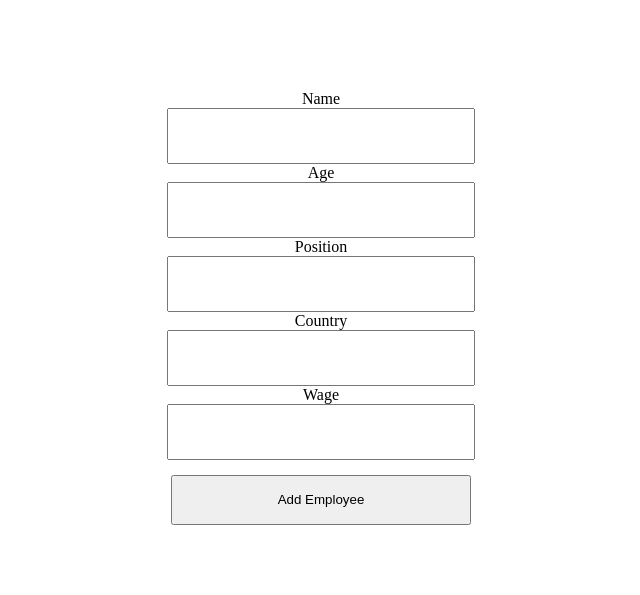
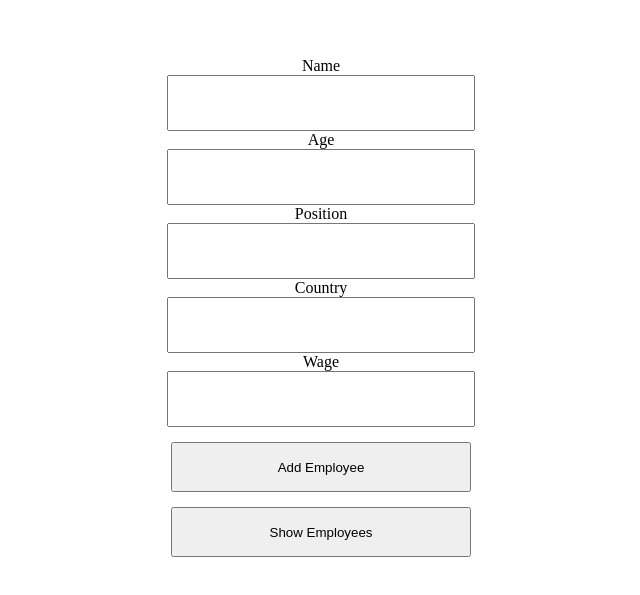
Before and after one commit to Santamaria-Alex/React-Crud-Practice, a React (Create React App) app in the folder client/: page / in a window 1280 px wide. Shown: the part 101-696 px from the top of the page, without its empty margins (327-967 px from the left). Built offline with nearby package versions, Linux system fonts and the light colour scheme.

Commit message:
able to make get requests

```diff
--- a/client/src/App.js
+++ b/client/src/App.js
@@ -8,6 +8,7 @@ function App() {
   const [country, setCountry] = useState("");
   const [position, setPosition] = useState("");
   const [wage, setWage] = useState(0);
+  const [employeeList, setEmployeeList] = useState([]);
 
   //import axios library
   //sending post request to /create to backend with frontend data
@@ -20,6 +21,12 @@ function App() {
       wage: wage,
     }).then(() => {
       console.log("success");
+    });
+  };
+
+  const getEmployees = () => {
+    Axios.get("http://localhost:3001/employees").then((response) => {
+      setEmployeeList(response.data);
     });
   };
 
@@ -69,6 +76,14 @@ function App() {
         <button onClick={addEmployee} className="info-btn btn">
           Add Employee
         </button>
+
+        <button onClick={getEmployees} className="btn">
+          Show Employees
+        </button>
+
+        {employeeList.map((employee) => {
+          return <p key={employee.id}>{employee.name}</p>;
+        })}
       </div>
     </div>
   );
```
Also changed, not shown: 1 other file (tests, documents, lock files or other folders).
